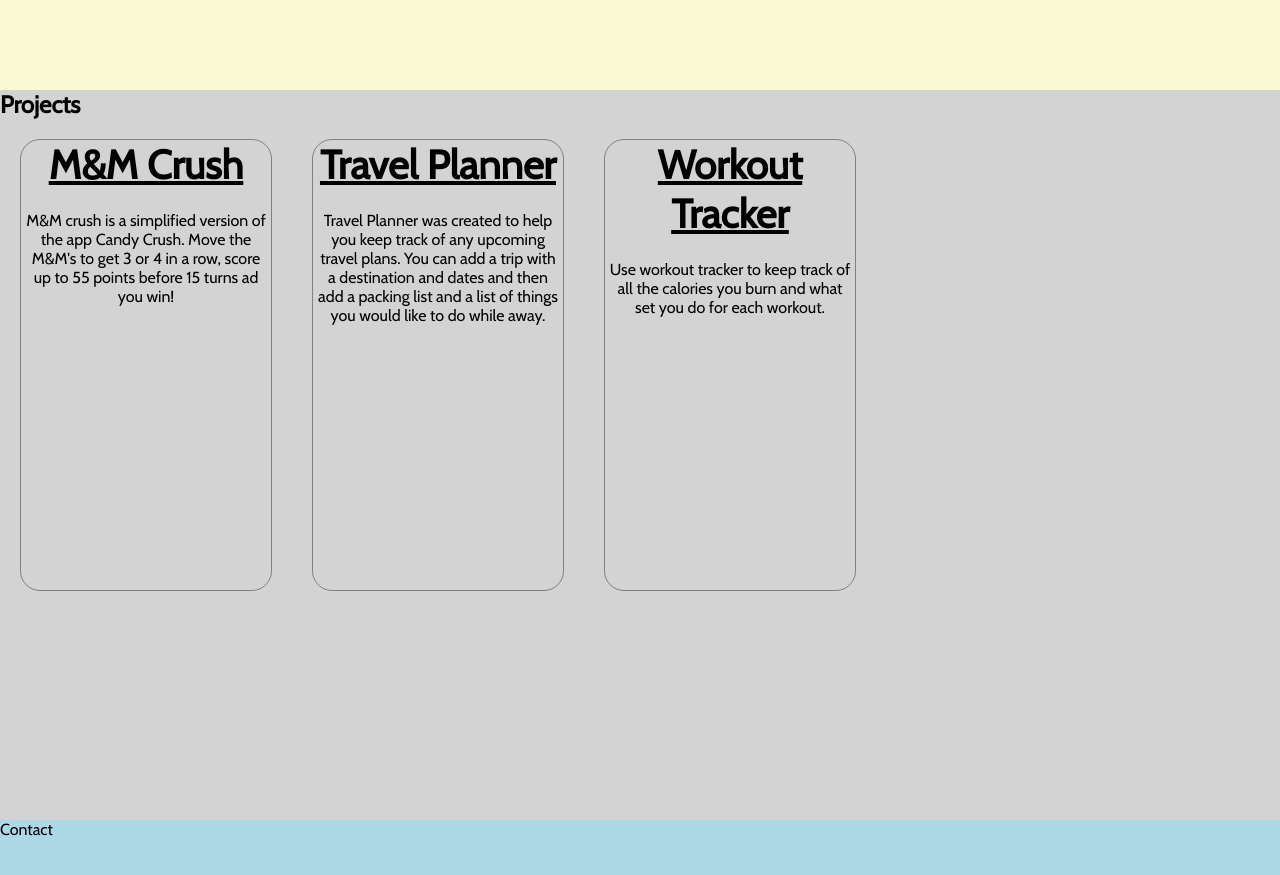
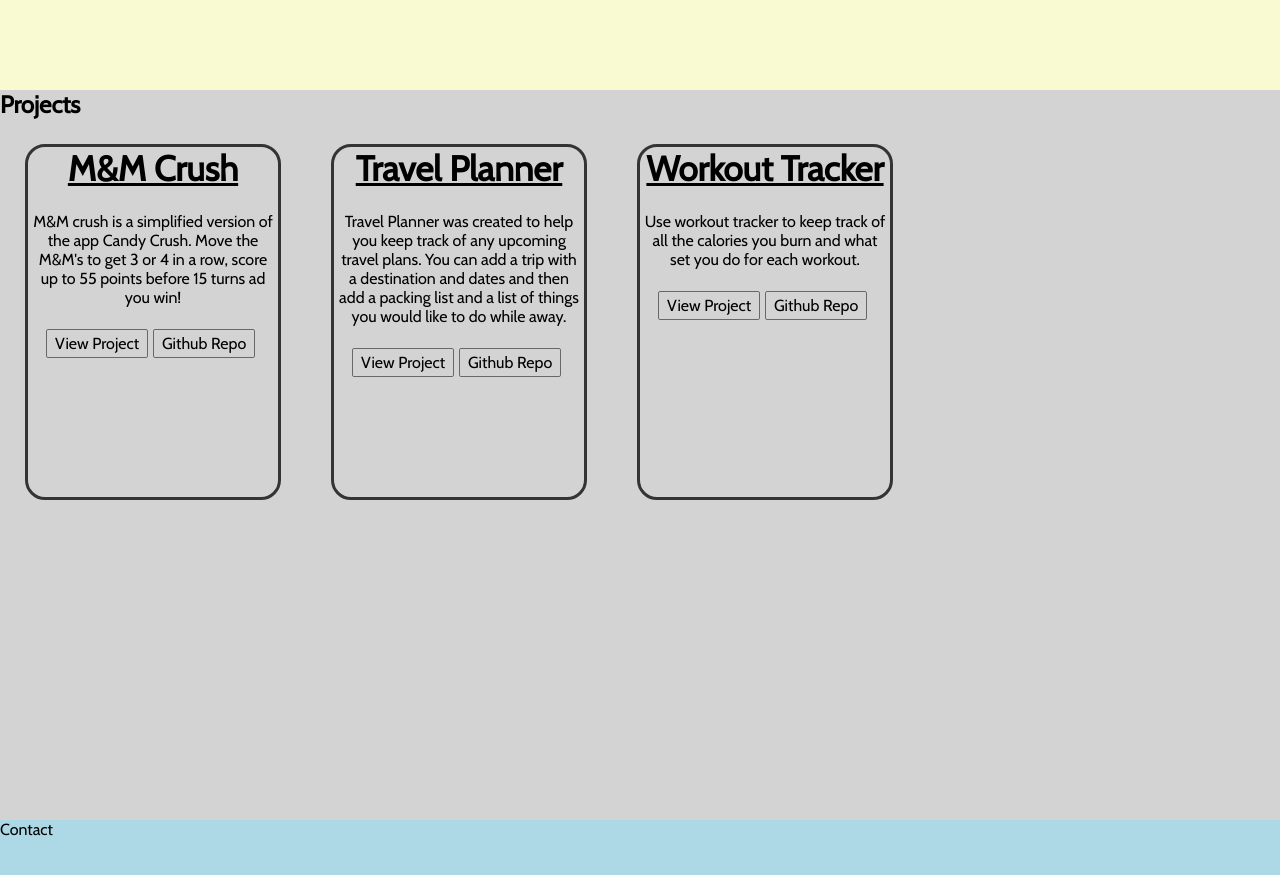
Before and after one commit to jesspesale/portfolio-site, a React (Create React App) app: page / in a window 1280 px wide. Shown: the part 1420-2295 px from the top of the page. Built offline with nearby package versions, Linux system fonts and the light colour scheme.

Commit message:
got two buttons for live project and github repo

```diff
--- a/src/components/project_item/project_item.css
+++ b/src/components/project_item/project_item.css
@@ -7,19 +7,24 @@
     flex-wrap: wrap;
 }
 
+a{
+    text-decoration: none;
+    color: black;
+}
+
 .item{
     width: 250px;
-    height: 450px;
+    height: 350px;
     border-radius: 20px;
-    border: 1px solid grey;
-    /* margin: 20px; */
+    border: 3px solid rgb(53, 51, 51);
+    margin: 5px 5px;
 }
 
-/* .project-image{
+.project-image{
     border-radius: 12px;
-    width: 40%;
+    width: 50%;
 
-} */
+}
 
 .project-desc{
     margin: 20px 0px;
@@ -28,8 +33,27 @@
 }
 
 .project-title{
-    font-size: 40px;
+    font-size: 35px;
     text-align: center;
     font-weight: 600;
     text-decoration: underline;
 }
+
+.button{
+    display:inline-block;
+    padding:0.25em .5em;
+    border:0.1em solid #696666;
+    margin:0 0.3em 0.3em 0;
+    border-radius:0.12em;
+    box-sizing: border-box;
+    /* text-decoration:none; */
+    font-weight:300;
+    color:#000000;
+    text-align:center;
+    transition: all 0.2s;
+}
+
+.buttons{
+    display: flex;
+    justify-content: center;
+}
--- a/src/components/project_item/project_item.jsx
+++ b/src/components/project_item/project_item.jsx
@@ -1,18 +1,26 @@
 import React from 'react';
 import "./project_item.css"
+
 
 const ProjectItem = ({project}) => {
     {console.log(project)}
     return (
-        <div className='container'>
-            <div className='item'>
-                <h1 className='project-title'>{project.title}</h1>
-                <a href={project.url} target="_blank">
-                    {/* <img src={project.image} className="project-image"/> */}
-                </a>
-                <p className='project-desc'>{project.desc}</p>
+      <div className="container">
+        <div className="item">
+          <a target="_blank">
+            <h1 className="project-title">{project.title}</h1>
+            <p className="project-desc">{project.desc}</p>
+            <div className="buttons">
+              <a className="button" type="submit" href={project.url}>
+                View Project
+              </a>
+              <a className="button" type="submit" href={project.git}>
+                Github Repo
+              </a>
             </div>
+          </a>
         </div>
+      </div>
     );
 }
 
--- a/src/components/project_section/project_section.css
+++ b/src/components/project_section/project_section.css
@@ -1,4 +1,4 @@
-src/components/project_section/project_section.jsx/* .projects{
+/* .projects{
     background-color: lightgray;
     display: flex;
     flex-direction: column;
@@ -12,6 +12,6 @@ src/components/project_section/project_section.jsx/* .projects{
 } */
 
 .projects{
-    border: 3px solid #fff;
-    padding: 20px;
+    /* border: 7px solid rgb(66, 63, 63); */
+    /* padding: 20px; */
 }
```
